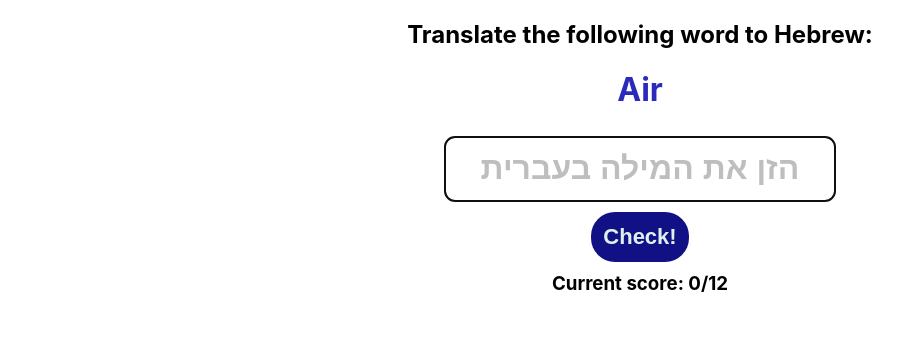
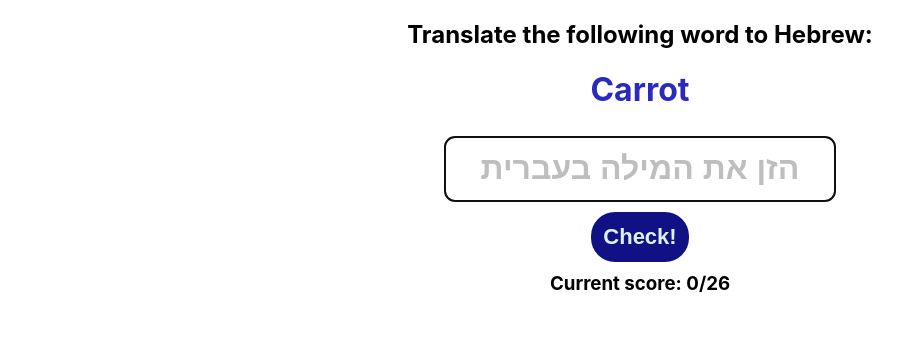
Before and after one commit to EranLavan/s-sage-one, a React (Create React App) app: page / in a window 1280 px wide. Shown: the top 345 px of the page, without its empty margins (0-919 px from the left). Built offline with nearby package versions, Linux system fonts and the light colour scheme.

Commit message:
modified:   src/components/Milim.js 	new file:   src/data/words.js

```diff
--- a/src/components/Milim.js
+++ b/src/components/Milim.js
@@ -1,127 +1,9 @@
 import React, { useState, useRef, useEffect } from 'react';
 // import { useLanguage } from './LanguageContext';
 import './Milim.css';
+import words from '../data/words.js'
 
 let alreadyUsedWords = [];
-
-const words = [
-  {
-    id: 1,
-    english: 'Hello',
-    russian: 'Здравствуйте',
-    hebrew: 'שלום',
-    pronuncEng: 'shalom',
-    pronuncRus: 'шалОм'
-  },
-
-  {
-    id: 2,
-    english: 'Good morning',
-    russian: 'Доброе утро',
-    hebrew: 'בוקר טוב',
-    pronuncEng: 'boker tov',
-    pronuncRus: 'бОкер тов'
-  },
-
-  {
-    id: 3,
-    english: 'City',
-    russian: 'Город',
-    hebrew: 'עיר',
-    pronuncEng: 'ir',
-    pronuncRus: 'ир'
-  },
-
-  {
-    id: 4,
-    english: 'Street',
-    russian: 'Улица',
-    hebrew: 'רחוב',
-    pronuncEng: 'rekhOv',
-    pronuncRus: 'рэхОв'
-  },
-
-  {
-    id: 5,
-    english: 'Sun',
-    russian: 'Солнце',
-    hebrew: 'שמש',
-    pronuncEng: 'shEmesh',
-    pronuncRus: 'шЭмеш'
-  },
-
-  {
-    id: 6,
-    english: 'Tree',
-    russian: 'Дерево',
-    hebrew: 'עץ',
-    pronuncEng: 'ets',
-    pronuncRus: 'эц'
-  },
-
-  {
-    id: 7,
-    english: 'Air',
-    russian: 'Воздух',
-    hebrew: 'אוויר',
-    pronuncEng: 'avir',
-    pronuncRus: 'авИр'
-  },
-
-  {
-    id: 8,
-    english: 'Red',
-    russian: 'Красный',
-    hebrew: 'אדום',
-    pronuncEng: 'adOm',
-    pronuncRus: 'адОм'
-  },
-
-  {
-    id: 9,
-    english: 'Sea',
-    russian: 'Море',
-    hebrew: 'ים',
-    pronuncEng: 'yam',
-    pronuncRus: 'ям'
-  },
-
-  {
-    id: 10,
-    english: 'Haifa',
-    russian: 'Хайфа',
-    hebrew: 'חיפה',
-    pronuncEng: 'KheifA',
-    pronuncRus: 'ХэйфА'
-  },
-
-  {
-    id: 11,
-    english: 'To speak (infinitive)',
-    russian: 'Разговаривать (инфинитив)',
-    hebrew: 'לדבר',
-    pronuncEng: 'ledabEr',
-    pronuncRus: 'ледабЭр'
-  },
-
-  {
-    id: 12,
-    english: 'see (present, single, m)',
-    russian: 'Видеть (настоящее время, ед. число, муж. род)',
-    hebrew: 'רואה',
-    pronuncEng: 'roE',
-    pronuncRus: 'роЭ'
-  },
-
-  {
-    id: 13,
-    english: '',
-    russian: '',
-    hebrew: '',
-    pronuncEng: '',
-    pronuncRus: ''
-  }
-]
 
 let randomNumber = (Math.ceil(Math.random()*(words.length - 1)));
 
@@ -234,6 +116,7 @@ function Milim() {
 
     setInputValue('');
     setShowPronunciation(false);
+
   }
 
   const previousWord = words[alreadyUsedWords[alreadyUsedWords.length - 2] - 1];
@@ -272,6 +155,8 @@ function Milim() {
       document.removeEventListener('click', handleOutsideClick);
     }
   }, []);
+
+
 
 
   return (
@@ -390,7 +275,7 @@ function Milim() {
               showPronunciation
               ?
 
-              counter === 0 ? '' : (<div id='italic'>{
+              previousWord === undefined ? '' : (<div id='italic'>{
                 language === 'english' ?
                 words[previousWord.id - 1].pronuncEng :
                 words[previousWord.id - 1].pronuncRus
--- /dev/null
+++ b/src/data/words.js
@@ -0,0 +1,273 @@
+const words = [
+  {
+    id: 1,
+    english: 'Ice-cream',
+    russian: 'Мороженое',
+    hebrew: 'גלידה',
+    pronuncEng: 'glidA',
+    pronuncRus: 'глидА',
+    category: 'grocery'
+  },
+
+  {
+    id: 2,
+    english: 'Watermelon',
+    russian: 'Арбуз',
+    hebrew: 'אבטיח',
+    pronuncEng: 'avatiakh',
+    pronuncRus: 'аватИах',
+    category: 'grocery'
+  },
+
+  {
+    id: 3,
+    english: 'Melon',
+    russian: 'Дыня',
+    hebrew: 'מילון',
+    pronuncEng: 'milOn',
+    pronuncRus: 'милОн',
+    category: 'grocery'
+  },
+
+  {
+    id: 4,
+    english: 'Cucumber',
+    russian: 'Огурец',
+    hebrew: 'מלפפון',
+    pronuncEng: 'melafefOn',
+    pronuncRus: 'мелафефОн',
+    category: 'grocery'
+  },
+
+  {
+    id: 5,
+    english: 'Tomato',
+    russian: 'Помидор',
+    hebrew: 'עגבנייה',
+    pronuncEng: 'agvaniyA',
+    pronuncRus: 'агваниЯ',
+    category: 'grocery'
+  },
+
+  {
+    id: 6,
+    english: 'Lemon',
+    russian: 'Лимон',
+    hebrew: 'לימון',
+    pronuncEng: 'limOn',
+    pronuncRus: 'лимон',
+    category: 'grocery'
+  },
+
+  {
+    id: 7,
+    english: 'Pomegranate',
+    russian: 'Гранат',
+    hebrew: 'רימון',
+    pronuncEng: 'rimOn',
+    pronuncRus: 'римОн',
+    category: 'grocery'
+  },
+
+  {
+    id: 8,
+    english: 'Onion',
+    russian: 'Лук',
+    hebrew: 'בצל',
+    pronuncEng: 'batzAl',
+    pronuncRus: 'бацАль',
+    category: 'grocery'
+  },
+
+  {
+    id: 9,
+    english: 'Peach',
+    russian: 'Персик',
+    hebrew: 'אפרסק',
+    pronuncEng: 'afarsEk',
+    pronuncRus: 'афарсЕк',
+    category: 'grocery'
+  },
+
+  {
+    id: 10,
+    english: 'Nectarine',
+    russian: 'Нектарин',
+    hebrew: 'נקטרינה',
+    pronuncEng: 'nektarIna',
+    pronuncRus: 'нектарИна',
+    category: 'grocery'
+  },
+
+  {
+    id: 11,
+    english: 'Mango',
+    russian: 'Манго',
+    hebrew: 'מנגו',
+    pronuncEng: 'mango',
+    pronuncRus: 'манго',
+    category: 'grocery'
+  },
+
+  {
+    id: 12,
+    english: 'Pineapple',
+    russian: 'Ананас',
+    hebrew: 'אננס',
+    pronuncEng: 'ananAs',
+    pronuncRus: 'ананас',
+    category: 'grocery'
+  },
+
+  {
+    id: 13,
+    english: 'Banana',
+    russian: 'Банан',
+    hebrew: 'בננה',
+    pronuncEng: 'banana',
+    pronuncRus: 'банана',
+    category: 'grocery'
+  },
+
+  {
+    id: 14,
+    english: 'Avocado',
+    russian: 'Авокадо',
+    hebrew: 'אבוקדו',
+    pronuncEng: 'avokado',
+    pronuncRus: 'авокадо',
+    category: 'grocery'
+  },
+
+  {
+    id: 15,
+    english: 'Carrot',
+    russian: 'Морковь',
+    hebrew: 'גזר',
+    pronuncEng: 'gEzer',
+    pronuncRus: 'гЕзэр',
+    category: 'grocery'
+  },
+
+  {
+    id: 16,
+    english: 'Pepper',
+    russian: 'Перец',
+    hebrew: 'פלפל',
+    pronuncEng: 'pilpel',
+    pronuncRus: 'пИльпель',
+    category: 'grocery'
+  },
+
+  {
+    id: 17,
+    english: 'Eggplant / Aubergine',
+    russian: 'Баклажан',
+    hebrew: 'חציל',
+    pronuncEng: 'khatzil',
+    pronuncRus: 'хацИль',
+    category: 'grocery'
+  },
+
+  {
+    id: 18,
+    english: 'Mushroom',
+    russian: 'Гриб',
+    hebrew: 'פטרייה',
+    pronuncEng: 'pitriyA',
+    pronuncRus: 'питриЯ',
+    category: 'grocery'
+  },
+
+  {
+    id: 19,
+    english: 'Strawberry',
+    russian: 'Клубника',
+    hebrew: 'תות',
+    pronuncEng: 'tut',
+    pronuncRus: 'тут',
+    category: 'grocery'
+  },
+
+  {
+    id: 20,
+    english: 'Cherry',
+    russian: 'Вишня',
+    hebrew: 'דובדבן',
+    pronuncEng: 'duvdevAn',
+    pronuncRus: 'дувдэвАн',
+    category: 'grocery'
+  },
+
+  {
+    id: 21,
+    english: 'Raspberry',
+    russian: 'Малина',
+    hebrew: 'פטל אדום',
+    pronuncEng: 'pEtel adOm',
+    pronuncRus: 'пЕтэль адОм',
+    category: 'grocery'
+  },
+
+  {
+    id: 22,
+    english: 'Blackberry',
+    russian: 'Ежевика',
+    hebrew: 'פטל שחור',
+    pronuncEng: 'pEtel shakhOr',
+    pronuncRus: 'пЕтэль шахОр',
+    category: 'grocery'
+  },
+
+  {
+    id: 23,
+    english: 'Chicken (meat)',
+    russian: 'Курица (курятина)',
+    hebrew: 'עוף',
+    pronuncEng: 'of',
+    pronuncRus: 'оф',
+    category: 'grocery'
+  },
+
+  {
+    id: 24,
+    english: 'Meat',
+    russian: 'Мясо',
+    hebrew: 'בשר',
+    pronuncEng: 'basAr',
+    pronuncRus: 'басАр',
+    category: 'grocery'
+  },
+
+  {
+    id: 25,
+    english: 'Beef',
+    russian: 'Говядина',
+    hebrew: 'בקר',
+    pronuncEng: 'bakAr',
+    pronuncRus: 'бакАр',
+    category: 'grocery'
+  },
+
+  {
+    id: 26,
+    english: 'Turkey (meat)',
+    russian: 'Индейка (мясо)',
+    hebrew: 'חודו',
+    pronuncEng: 'khOdu',
+    pronuncRus: 'хОду',
+    category: 'grocery'
+  },
+
+
+    {
+      id: 27,
+      english: '',
+      russian: '',
+      hebrew: '',
+      pronuncEng: '',
+      pronuncRus: ''
+    }
+  ]
+
+export default words
```
